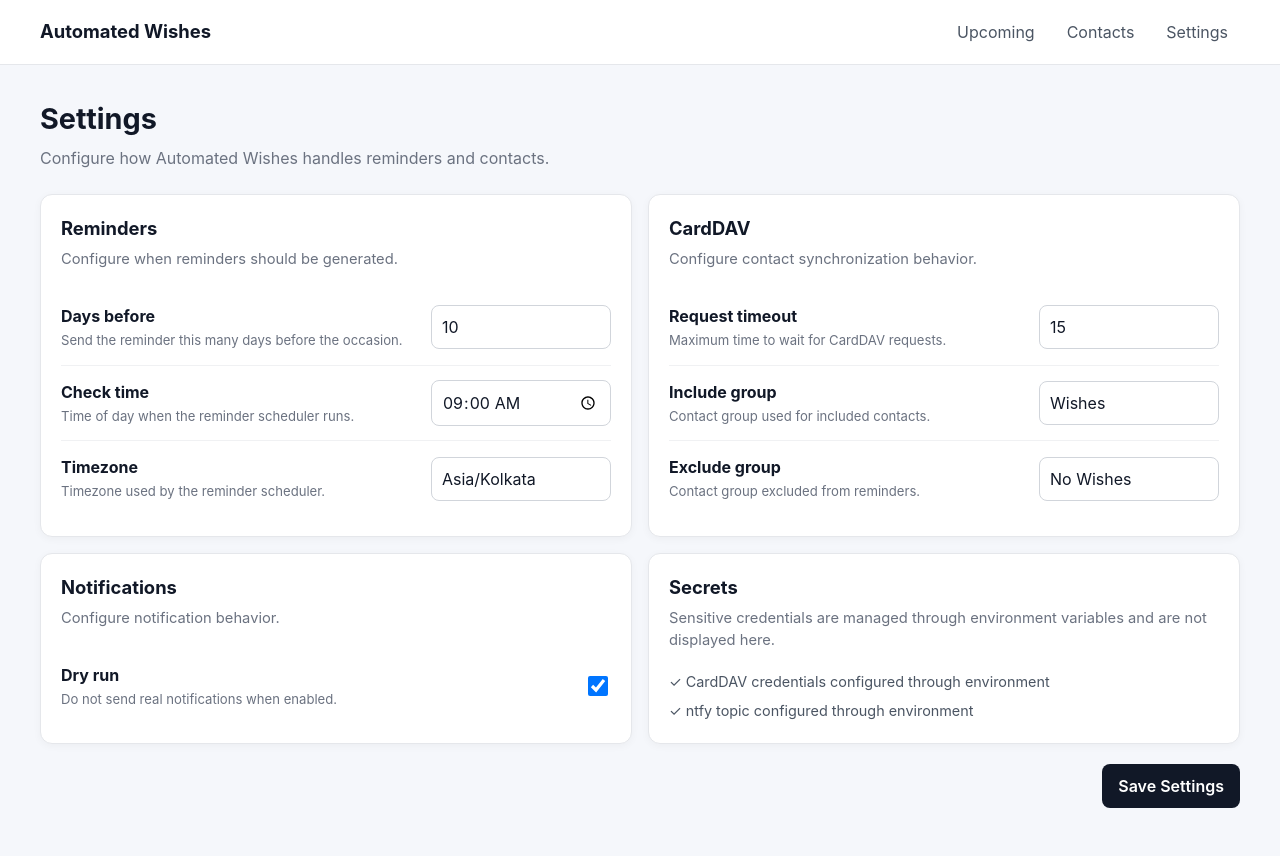
After one commit to habibmy/automated-wishes, a Flask app: page /settings in a window 1280 px wide. The commit adds this page. Run offline with Flask 3, Linux system fonts and the light colour scheme.

Commit message:
feat: add configuration settings page

```diff
--- a/app/web/routes.py
+++ b/app/web/routes.py
@@ -1,9 +1,10 @@
 from datetime import date
 
+import yaml
 from flask import Blueprint, redirect, render_template, request, url_for
 
+from app.carddav import CardDAVClient, CardDAVError
 from app.config import load_settings
-from app.carddav import CardDAVClient, CardDAVError
 from app.database.repository import ContactRepository
 from app.reminders.service import upcoming_occasions
 from app.sync.carddav import sync_carddav_contacts
@@ -79,3 +80,40 @@ def upcoming():
         occasions=occasions,
         today=date.today(),
     )
+
+
+@contacts_bp.route("/settings", methods=["GET", "POST"])
+def settings():
+    settings = load_settings()
+
+    if request.method == "POST":
+        config = {
+            "carddav": {
+                "timeout": int(request.form["carddav_timeout"]),
+                "include_group": request.form["wishes_include_group"],
+                "exclude_group": request.form["wishes_exclude_group"],
+            },
+            "reminders": {
+                "timezone": request.form["timezone"],
+                "days_before": int(request.form["reminder_days_before"]),
+                "check_time": request.form["reminder_check_time"],
+            },
+            "notifications": {
+                "dry_run": request.form.get("dry_run") == "true",
+            },
+        }
+
+        with open("config.yaml", "w", encoding="utf-8") as file:
+            yaml.safe_dump(
+                config,
+                file,
+                sort_keys=False,
+            )
+
+        return redirect(url_for("contacts.settings", saved=1))
+
+    return render_template(
+        "settings.html",
+        settings=settings,
+        saved=request.args.get("saved"),
+    )
--- a/static/style.css
+++ b/static/style.css
@@ -586,3 +586,170 @@ button:hover,
     }
 
 }
+
+/* --------------------------------
+   Settings
+-------------------------------- */
+
+.settings-grid {
+    display: grid;
+
+    grid-template-columns: repeat(2, minmax(0, 1fr));
+
+    gap: 16px;
+}
+
+
+.settings-section h2 {
+    margin: 0;
+
+    font-size: 1.15rem;
+
+    color: #111827;
+}
+
+
+.settings-description {
+    margin: 5px 0 20px;
+
+    color: #6b7280;
+
+    font-size: 0.92rem;
+}
+
+
+.setting {
+    display: flex;
+
+    align-items: center;
+    justify-content: space-between;
+
+    gap: 20px;
+
+    padding: 14px 0;
+
+    border-top: 1px solid #f0f1f3;
+}
+
+
+.setting:first-of-type {
+    border-top: 0;
+}
+
+
+.setting span {
+    display: flex;
+
+    flex-direction: column;
+
+    gap: 3px;
+}
+
+
+.setting strong {
+    color: #111827;
+}
+
+
+.setting small {
+    color: #6b7280;
+
+    font-size: 0.82rem;
+}
+
+
+.setting input[type="text"],
+.setting input[type="number"],
+.setting input[type="time"] {
+    width: 180px;
+
+    padding: 9px 10px;
+
+    border: 1px solid #d1d5db;
+
+    border-radius: 8px;
+
+    font: inherit;
+
+    background: #ffffff;
+
+    color: #111827;
+
+    outline: none;
+}
+
+
+.setting input[type="text"]:focus,
+.setting input[type="number"]:focus,
+.setting input[type="time"]:focus {
+    border-color: #6b7280;
+
+    box-shadow:
+        0 0 0 2px rgba(107, 114, 128, 0.12);
+}
+
+
+.setting-toggle input[type="checkbox"] {
+    width: 20px;
+
+    height: 20px;
+
+    cursor: pointer;
+}
+
+
+.secret-status {
+    display: grid;
+
+    gap: 8px;
+
+    color: #4b5563;
+
+    font-size: 0.9rem;
+}
+
+
+.settings-actions {
+    display: flex;
+
+    justify-content: flex-end;
+
+    margin-top: 20px;
+}
+
+
+@media (max-width: 800px) {
+
+    .settings-grid {
+        grid-template-columns: 1fr;
+    }
+
+}
+
+
+@media (max-width: 600px) {
+
+    .setting {
+        align-items: flex-start;
+
+        flex-direction: column;
+    }
+
+
+    .setting input[type="text"],
+    .setting input[type="number"],
+    .setting input[type="time"] {
+        width: 100%;
+    }
+
+
+    .settings-actions {
+        justify-content: stretch;
+    }
+
+
+    .settings-actions button {
+        width: 100%;
+    }
+
+}
--- a/templates/contacts.html
+++ b/templates/contacts.html
@@ -22,6 +22,7 @@
         <nav class="nav-links">
           <a href="{{ url_for('contacts.upcoming') }}">Upcoming</a>
           <a href="{{ url_for('contacts.contacts') }}">Contacts</a>
+          <a href="{{ url_for('contacts.settings') }}">Settings</a>
         </nav>
       </div>
     </header>
--- /dev/null
+++ b/templates/settings.html
@@ -0,0 +1,208 @@
+<!doctype html>
+<html lang="en">
+  <head>
+    <meta charset="UTF-8" />
+    <meta name="viewport" content="width=device-width, initial-scale=1.0" />
+
+    <title>Settings - Automated Wishes</title>
+
+    <link
+      rel="stylesheet"
+      href="{{ url_for('static', filename='style.css') }}"
+    />
+  </head>
+
+  <body>
+    <header>
+      <div class="container nav">
+        <a class="brand" href="{{ url_for('contacts.upcoming') }}">
+          Automated Wishes
+        </a>
+
+        <nav class="nav-links">
+          <a href="{{ url_for('contacts.upcoming') }}">Upcoming</a>
+          <a href="{{ url_for('contacts.contacts') }}">Contacts</a>
+          <a href="{{ url_for('contacts.settings') }}">Settings</a>
+        </nav>
+      </div>
+    </header>
+
+    <main>
+      <div class="container">
+        <div class="page-header">
+          <div>
+            <h1>Settings</h1>
+
+            <p class="subtitle">
+              Configure how Automated Wishes handles reminders and contacts.
+            </p>
+          </div>
+        </div>
+
+        {% if saved %}
+        <div class="notice notice-success">Settings saved successfully.</div>
+        {% endif %}
+
+        <form method="post">
+          <div class="settings-grid">
+            <!-- Reminder settings -->
+            <section class="card settings-section">
+              <h2>Reminders</h2>
+
+              <p class="settings-description">
+                Configure when reminders should be generated.
+              </p>
+
+              <label class="setting">
+                <span>
+                  <strong>Days before</strong>
+                  <small>
+                    Send the reminder this many days before the occasion.
+                  </small>
+                </span>
+
+                <input
+                  type="number"
+                  name="reminder_days_before"
+                  min="0"
+                  value="{{ settings.reminder_days_before }}"
+                  required
+                />
+              </label>
+
+              <label class="setting">
+                <span>
+                  <strong>Check time</strong>
+                  <small> Time of day when the reminder scheduler runs. </small>
+                </span>
+
+                <input
+                  type="time"
+                  name="reminder_check_time"
+                  value="{{ settings.reminder_check_time }}"
+                  required
+                />
+              </label>
+
+              <label class="setting">
+                <span>
+                  <strong>Timezone</strong>
+                  <small> Timezone used by the reminder scheduler. </small>
+                </span>
+
+                <input
+                  type="text"
+                  name="timezone"
+                  value="{{ settings.timezone }}"
+                  required
+                />
+              </label>
+            </section>
+
+            <!-- CardDAV settings -->
+            <section class="card settings-section">
+              <h2>CardDAV</h2>
+
+              <p class="settings-description">
+                Configure contact synchronization behavior.
+              </p>
+
+              <label class="setting">
+                <span>
+                  <strong>Request timeout</strong>
+                  <small> Maximum time to wait for CardDAV requests. </small>
+                </span>
+
+                <input
+                  type="number"
+                  name="carddav_timeout"
+                  min="1"
+                  value="{{ settings.carddav_timeout }}"
+                  required
+                />
+              </label>
+
+              <label class="setting">
+                <span>
+                  <strong>Include group</strong>
+                  <small> Contact group used for included contacts. </small>
+                </span>
+
+                <input
+                  type="text"
+                  name="wishes_include_group"
+                  value="{{ settings.wishes_include_group }}"
+                  required
+                />
+              </label>
+
+              <label class="setting">
+                <span>
+                  <strong>Exclude group</strong>
+                  <small> Contact group excluded from reminders. </small>
+                </span>
+
+                <input
+                  type="text"
+                  name="wishes_exclude_group"
+                  value="{{ settings.wishes_exclude_group }}"
+                  required
+                />
+              </label>
+            </section>
+
+            <!-- Notification settings -->
+            <section class="card settings-section">
+              <h2>Notifications</h2>
+
+              <p class="settings-description">
+                Configure notification behavior.
+              </p>
+
+              <label class="setting setting-toggle">
+                <span>
+                  <strong>Dry run</strong>
+
+                  <small> Do not send real notifications when enabled. </small>
+                </span>
+
+                <input
+                  type="checkbox"
+                  name="dry_run"
+                  value="true"
+                  {%
+                  if
+                  settings.dry_run
+                  %}
+                  checked
+                  {%
+                  endif
+                  %}
+                />
+              </label>
+            </section>
+
+            <!-- Secrets -->
+            <section class="card settings-section">
+              <h2>Secrets</h2>
+
+              <p class="settings-description">
+                Sensitive credentials are managed through environment variables
+                and are not displayed here.
+              </p>
+
+              <div class="secret-status">
+                <div>✓ CardDAV credentials configured through environment</div>
+                <div>✓ ntfy topic configured through environment</div>
+              </div>
+            </section>
+          </div>
+
+          <div class="settings-actions">
+            <button type="submit">Save Settings</button>
+          </div>
+        </form>
+      </div>
+    </main>
+  </body>
+</html>
--- a/templates/upcoming.html
+++ b/templates/upcoming.html
@@ -20,6 +20,7 @@
         <nav class="nav-links">
           <a href="{{ url_for('contacts.upcoming') }}">Upcoming</a>
           <a href="{{ url_for('contacts.contacts') }}">Contacts</a>
+          <a href="{{ url_for('contacts.settings') }}">Settings</a>
         </nav>
       </div>
     </header>
```
